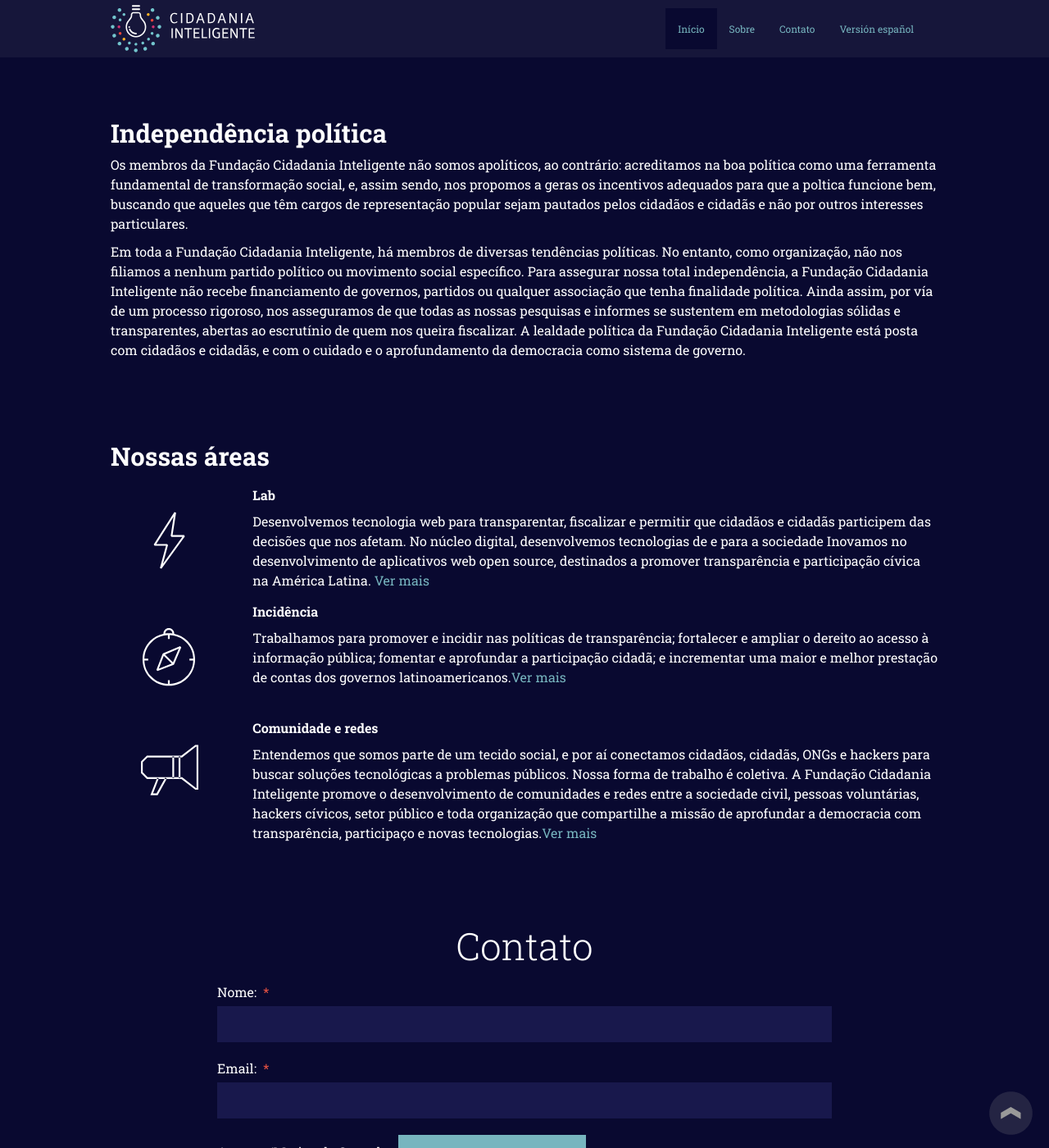
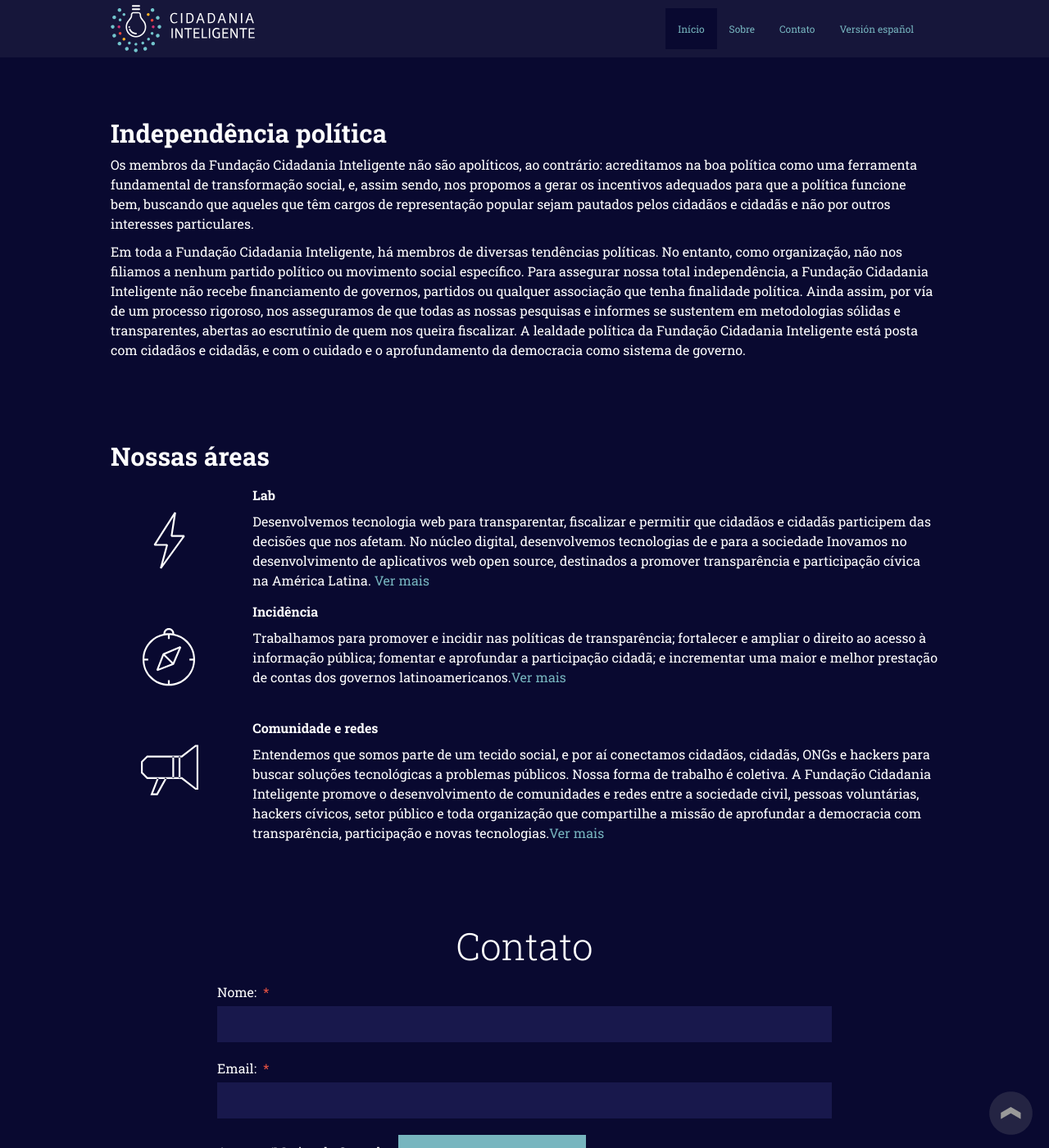
Before and after one commit to ciudadanointeligente/cidadaniainteligente.org.github.io, a Jekyll site: the page built from index.html, in a window 1280 px wide and 1400 px high, scrolled down 1124 px. Shown: the whole window at 82% size. Built offline with Jekyll 4.4.1, drawn with Linux system fonts in a browser that asks for light colours; nearby versions of some CDN libraries; library files that are not in the unit come from our copies; some of the changed text lies outside the part shown.

Commit message:
Update about_us.html

```diff
--- a/_includes/about_us.html
+++ b/_includes/about_us.html
@@ -1,8 +1,8 @@
 <section id="sobre-nosotros">
     <h2>Sobre </h2>
     <div class="menu-interno"><a href="#quienessomos"> Quem somos </a>/<a href="#independencia"> Independência política </a>/<a href="#areas"> Nossas áreas</a></div>
-    <p> A missão da Fundação Cidadania Inteligente é fortalecer a democracia e reduzir a desigualdade social na América Latina, promoviendo a transparência e  participação cidadã através do uso inovador de tecnologoias de informação.</p>
-    <p>Trabalhamos com a visão de transferir podesde desde os poucos para todas as pessoas, toda vez que o poder político e econômico se concentre de forma de maneira artificial. Para isso, usamos a transparência, as tecnologias da informação e a participaço coletiva como ferramentas de mudança.</p>
+    <p> A missão da Fundação Cidadania Inteligente é fortalecer a democracia e reduzir a desigualdade social na América Latina, promovendo a transparência e  participação cidadã através do uso inovador de tecnologias de informação.</p>
+    <p>Trabalhamos com a visão de transferir poder de desde os poucos para todas as pessoas, toda vez que o poder político e econômico se concentre de forma de maneira artificial. Para isso, usamos a transparência, as tecnologias da informação e a participação coletiva como ferramentas de mudança.</p>
     <div id="quienessomos"></div>
     <h3>Quem somos</h3>
     <p class="h4 destacado">Somos uma organização laica, defensora da diversidade política, cultural, social, étnica, racial, religiosa, de gênero e sexual. Buscamos alcançar uma sociedade justa e inclusiva, na qual todas as cidadãs e cidadãos tenham os mesmos direitos e oportunidades. </p>
@@ -64,7 +64,7 @@
     -->
     <div id="independencia"></div>
     <h3>Independência política</h3>
-    <p>Os membros da Fundação Cidadania Inteligente não somos apolíticos, ao contrário: acreditamos na boa política como uma ferramenta fundamental de transformação social, e, assim sendo, nos propomos a geras os incentivos adequados para que a poltica funcione bem, buscando que aqueles que têm cargos de representação popular sejam pautados pelos cidadãos e cidadãs e não por outros interesses particulares.</p>
+    <p>Os membros da Fundação Cidadania Inteligente não são apolíticos, ao contrário: acreditamos na boa política como uma ferramenta fundamental de transformação social, e, assim sendo, nos propomos a gerar os incentivos adequados para que a política funcione bem, buscando que aqueles que têm cargos de representação popular sejam pautados pelos cidadãos e cidadãs e não por outros interesses particulares.</p>
     <p>Em toda a Fundação Cidadania Inteligente, há membros de diversas tendências políticas. No entanto, como organização, não nos filiamos a nenhum partido político ou movimento social específico. Para assegurar nossa total independência, a Fundação Cidadania Inteligente não recebe financiamento de governos, partidos ou qualquer associação que tenha finalidade política. Ainda assim, por vía de um processo rigoroso, nos asseguramos de que todas as nossas pesquisas e informes se sustentem em metodologias sólidas e transparentes, abertas ao escrutínio de quem nos queira fiscalizar. A lealdade política da Fundação Cidadania Inteligente está posta com cidadãos e cidadãs, e com o cuidado e o aprofundamento da democracia como sistema de governo.</p>
     <div id="areas">
         <h3>Nossas áreas</h3>
@@ -80,14 +80,14 @@
         </div>
         <div class="row">
             <div class="col-md-2 hidden-xs"><img src="{{ site.baseurl }}/assets/img/ico-incidencia.svg"></div>
-            <div class="col-md-10">Trabalhamos para promover e incidir nas políticas de transparência; fortalecer e ampliar o dereito ao acesso à informação pública; fomentar e aprofundar a participação cidadã; e incrementar uma maior e melhor prestação de contas dos governos latinoamericanos.<a href="//comunidadi.tumblr.com/tagged/incidencia" target="_blank">Ver mais</a></div>
+            <div class="col-md-10">Trabalhamos para promover e incidir nas políticas de transparência; fortalecer e ampliar o direito ao acesso à informação pública; fomentar e aprofundar a participação cidadã; e incrementar uma maior e melhor prestação de contas dos governos latinoamericanos.<a href="//comunidadi.tumblr.com/tagged/incidencia" target="_blank">Ver mais</a></div>
         </div>
         <div class="row">
             <div class="col-md-10 col-md-offset-2"><h4>Comunidade e redes</h4></div>
         </div>
         <div class="row">
             <div class="col-md-2 hidden-xs"><img src="{{ site.baseurl }}/assets/img/ico-redes.svg"></div>
-            <div class="col-md-10">Entendemos que somos parte de um tecido social, e por aí conectamos cidadãos, cidadãs, ONGs e hackers para buscar soluções tecnológicas a problemas públicos. Nossa forma de trabalho é coletiva. A Fundação Cidadania Inteligente promove o desenvolvimento de comunidades e redes entre a sociedade civil, pessoas voluntárias, hackers cívicos, setor público e toda organização que compartilhe a missão de aprofundar a democracia com transparência, participaço e novas tecnologias.<a href="//comunidadi.tumblr.com/tagged/comunidad" target="_blank">Ver mais</a></div>
+            <div class="col-md-10">Entendemos que somos parte de um tecido social, e por aí conectamos cidadãos, cidadãs, ONGs e hackers para buscar soluções tecnológicas a problemas públicos. Nossa forma de trabalho é coletiva. A Fundação Cidadania Inteligente promove o desenvolvimento de comunidades e redes entre a sociedade civil, pessoas voluntárias, hackers cívicos, setor público e toda organização que compartilhe a missão de aprofundar a democracia com transparência, participação e novas tecnologias.<a href="//comunidadi.tumblr.com/tagged/comunidad" target="_blank">Ver mais</a></div>
         </div>
     </div>
 </section>
```
